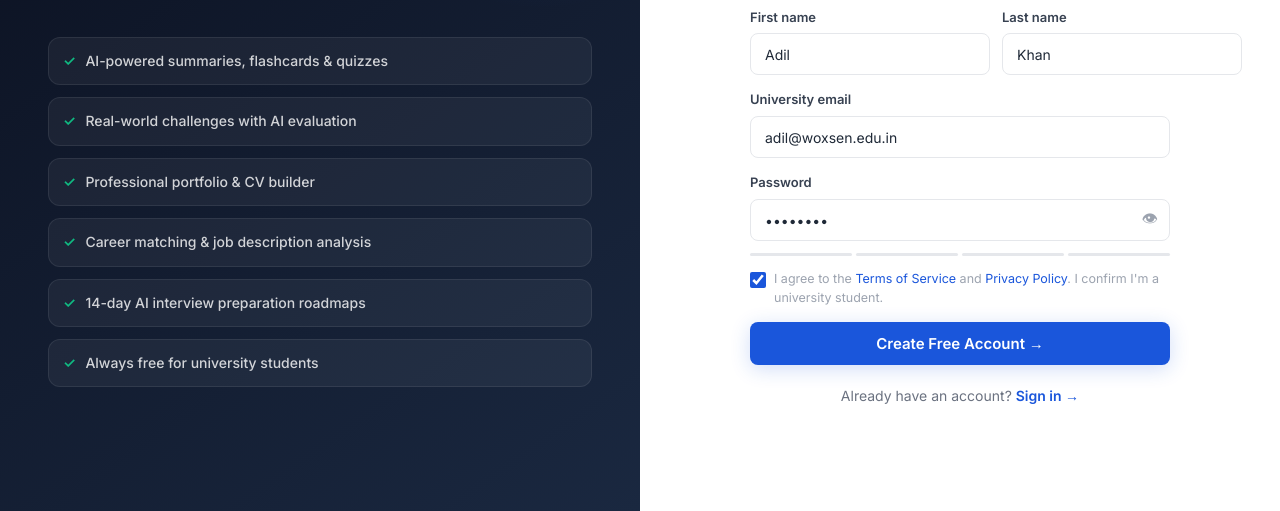
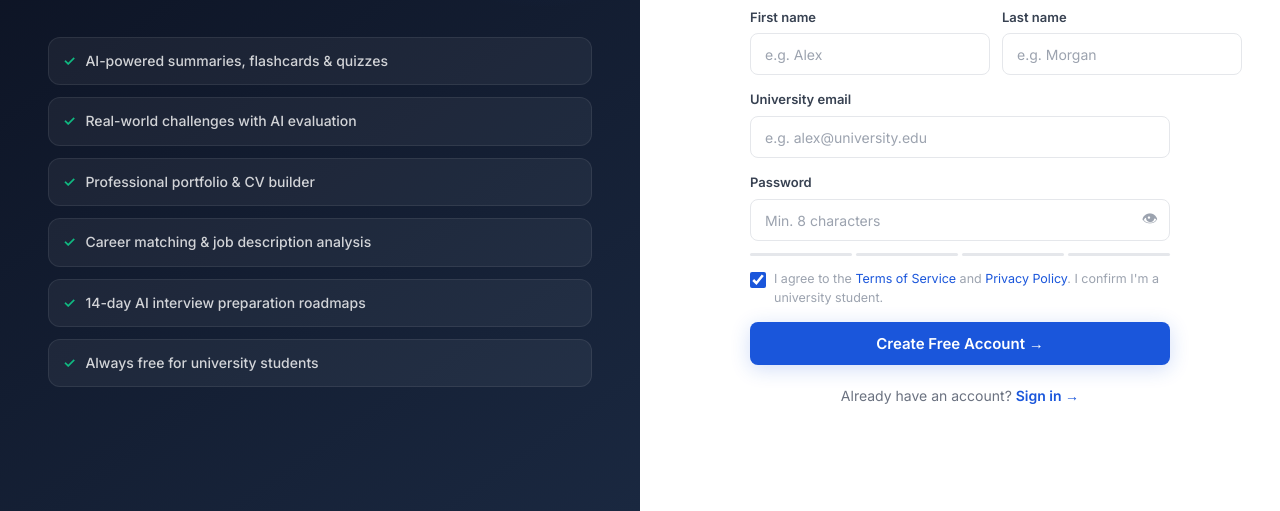
Before and after one commit to adilkhan2300/brand-IA3, a website: page signup.html in a window 1280 px wide. Shown: the part 289-800 px from the top of the page. Drawn offline with Linux system fonts and the light colour scheme.

Commit message:
fix(auth): Remove pre-filled demo credentials from login/signup forms for clean new-user experience

```diff
--- a/signup.html
+++ b/signup.html
@@ -167,23 +167,23 @@
         <div class="form-row">
           <div class="form-group">
             <label class="form-label" for="firstName">First name</label>
-            <input type="text" id="firstName" class="form-input" placeholder="Adil" value="Adil" required />
+            <input type="text" id="firstName" class="form-input" placeholder="e.g. Alex" required />
           </div>
           <div class="form-group">
             <label class="form-label" for="lastName">Last name</label>
-            <input type="text" id="lastName" class="form-input" placeholder="Khan" value="Khan" required />
+            <input type="text" id="lastName" class="form-input" placeholder="e.g. Morgan" required />
           </div>
         </div>
 
         <div class="form-group">
           <label class="form-label" for="email">University email</label>
-          <input type="email" id="email" class="form-input" placeholder="adil@woxsen.edu.in" value="adil@woxsen.edu.in" autocomplete="email" required />
+          <input type="email" id="email" class="form-input" placeholder="e.g. alex@university.edu" autocomplete="email" required />
         </div>
 
         <div class="form-group">
           <label class="form-label" for="password">Password</label>
           <div class="password-wrapper">
-            <input type="password" id="password" class="form-input" style="width:100%;padding-right:40px" placeholder="Min. 8 characters" value="demo1234" required />
+            <input type="password" id="password" class="form-input" style="width:100%;padding-right:40px" placeholder="Min. 8 characters" required />
             <button type="button" class="password-toggle" onclick="togglePw()">👁</button>
           </div>
           <div style="margin-top:6px;display:flex;gap:4px">
```
Also changed, not shown: login.html (+1 -1 lines).
